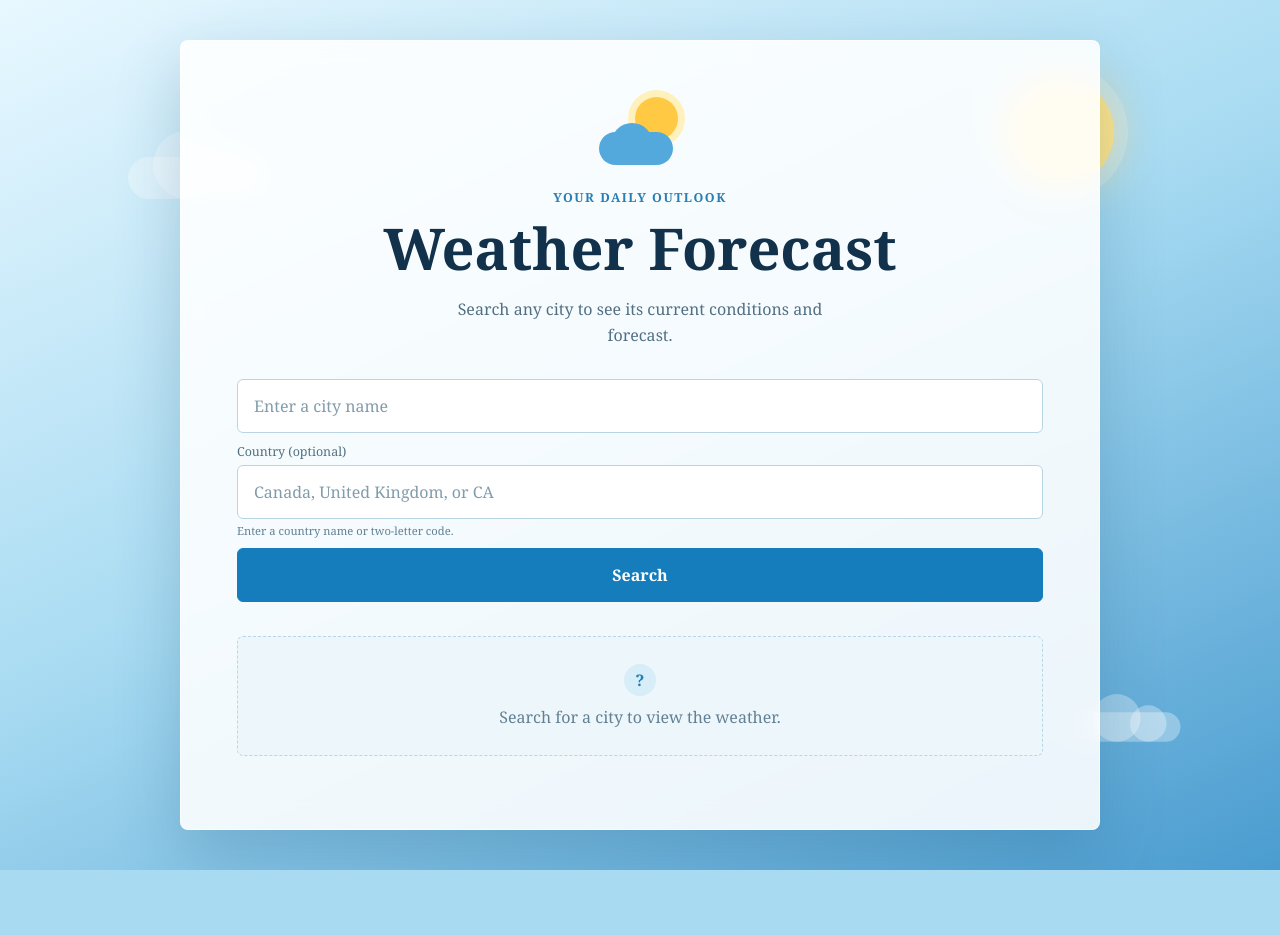
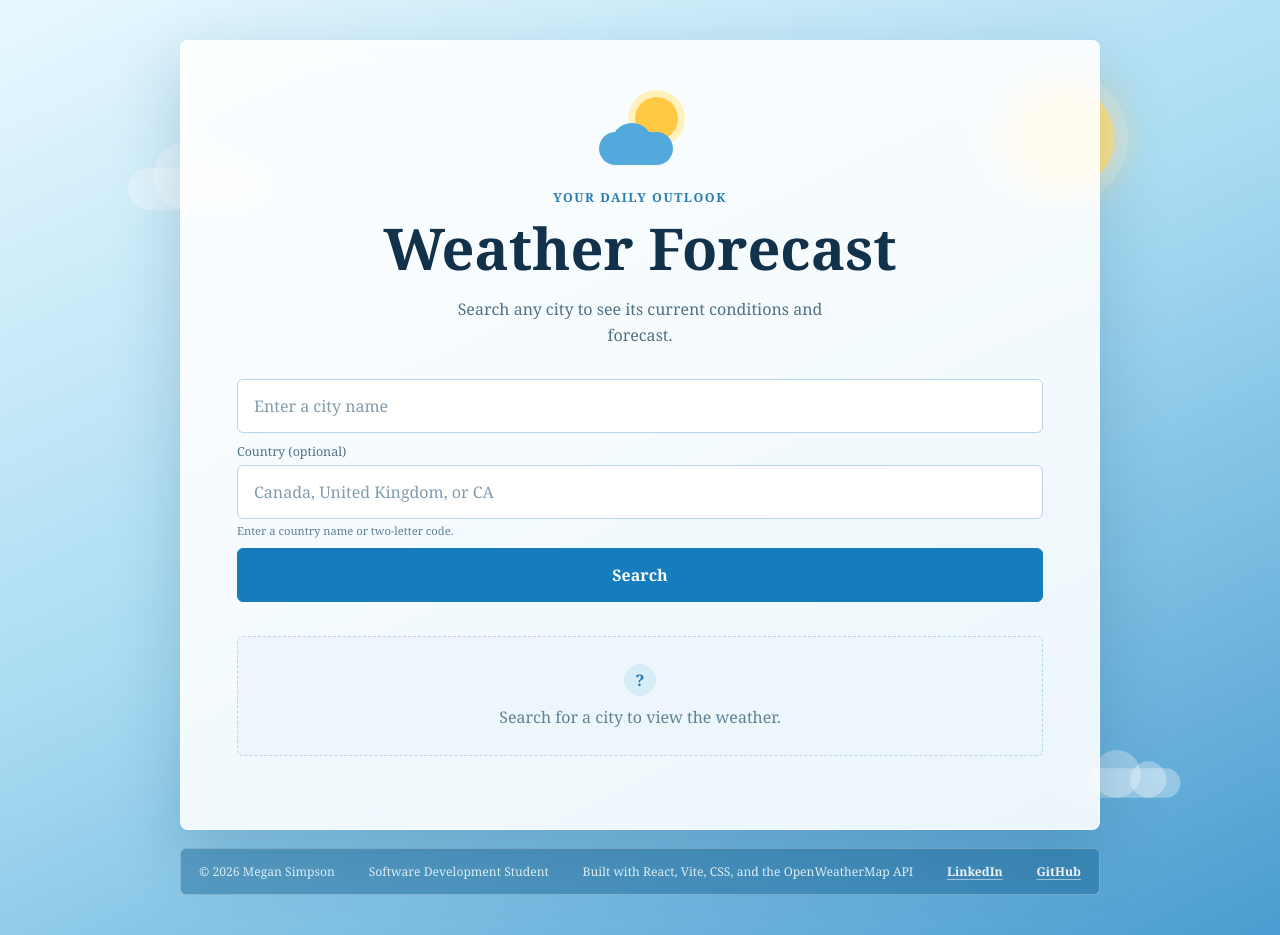
Before and after one commit to megancsimpson/weather-forecast-app, a React (Vite) app: page / in a window 1280 px wide. Before the commit the page ends 870 px from the top, so only its background shows below. Built offline with nearby package versions, Linux system fonts and the light colour scheme.

Commit message:
Footer with my information

```diff
--- a/src/App.css
+++ b/src/App.css
@@ -62,10 +62,16 @@
   transform: scale(0.7);
 }
 
-.weather-card {
+.weather-content {
   width: min(100%, 920px);
   position: relative;
   z-index: 1;
+  display: grid;
+  gap: 18px;
+}
+
+.weather-card {
+  width: 100%;
   padding: 56px;
   text-align: center;
   background: rgb(255 255 255 / 88%);
@@ -73,6 +79,42 @@
   border-radius: 8px;
   box-shadow: 0 25px 65px rgb(26 82 120 / 24%);
   backdrop-filter: blur(12px);
+}
+
+.app-footer {
+  display: flex;
+  align-items: center;
+  justify-content: space-between;
+  gap: 12px 24px;
+  padding: 14px 18px;
+  color: #eaf8ff;
+  font-size: 0.76rem;
+  line-height: 1.4;
+  background: rgb(16 93 143 / 42%);
+  border: 1px solid rgb(255 255 255 / 30%);
+  border-radius: 6px;
+}
+
+.app-footer p {
+  margin: 0;
+}
+
+.app-footer a {
+  color: #fff;
+  font-weight: 700;
+  text-decoration-color: rgb(255 255 255 / 55%);
+  text-underline-offset: 3px;
+  transition: color 160ms ease, text-decoration-color 160ms ease;
+}
+
+.app-footer a:hover {
+  color: #ffe58b;
+  text-decoration-color: currentcolor;
+}
+
+.app-footer a:focus-visible {
+  outline: 2px solid #fff;
+  outline-offset: 3px;
 }
 
 .weather-icon {
@@ -476,6 +518,13 @@ h1 {
     padding: 40px 24px;
   }
 
+  .app-footer {
+    align-items: flex-start;
+    flex-direction: column;
+    gap: 7px;
+    padding: 14px 16px;
+  }
+
   .search-form {
     align-items: stretch;
   }
--- a/src/App.jsx
+++ b/src/App.jsx
@@ -1,5 +1,6 @@
 import { useState } from 'react'
 import CurrentWeather from './components/CurrentWeather.jsx'
+import Footer from './components/Footer.jsx'
 import Forecast from './components/Forecast.jsx'
 import SearchBar from './components/SearchBar.jsx'
 import { getCountryCode } from './utils/countries.js'
@@ -125,6 +126,7 @@ function App() {
         <span className="sun"></span>
       </div>
 
+      <div className="weather-content">
         <section className="weather-card" aria-labelledby="weather-title">
           <div className="weather-icon" aria-hidden="true">
             <span className="weather-icon__sun"></span>
@@ -178,6 +180,8 @@ function App() {
             )}
           </div>
         </section>
+        <Footer />
+      </div>
     </main>
   )
 }
--- /dev/null
+++ b/src/components/Footer.jsx
@@ -0,0 +1,25 @@
+function Footer() {
+  return (
+    <footer className="app-footer">
+      <p>© 2026 Megan Simpson</p>
+      <p>Software Development Student</p>
+      <p>Built with React, Vite, CSS, and the OpenWeatherMap API</p>
+      <a
+        href="https://www.linkedin.com/in/megancsimpson"
+        target="_blank"
+        rel="noreferrer"
+      >
+          LinkedIn
+      </a>
+      <a
+        href="https://github.com/megancsimpson/weather-forecast-app"
+        target="_blank"
+        rel="noreferrer"
+      >
+          GitHub
+      </a>
+    </footer>
+  )
+}
+
+export default Footer
```
Lines whose indentation alone changed are shown as unchanged.
